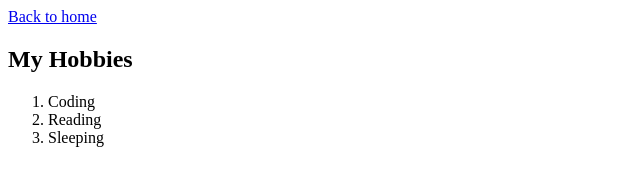
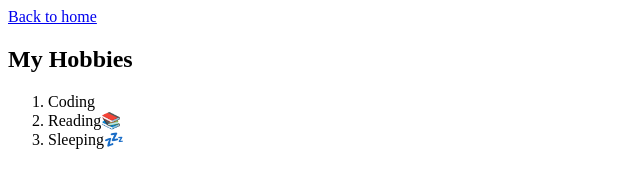
Before and after one commit to svppvr/Frist-CV, a plain HTML site: page hobbies.html in a window 1280 px wide. Shown: the full height of the page, 0-640 px from the left. Drawn offline with Linux system fonts and the light colour scheme.

Commit message:
Add files via upload

```diff
--- a/hobbies.html
+++ b/hobbies.html
@@ -12,8 +12,8 @@
     <h2>My Hobbies</h2>
     <ol>
         <li>Coding</li>
-        <li>Reading</li>
-        <li>Sleeping</li>
+        <li>Reading📚</li>
+        <li>Sleeping💤</li>
     </ol>
 </body>
 
```
